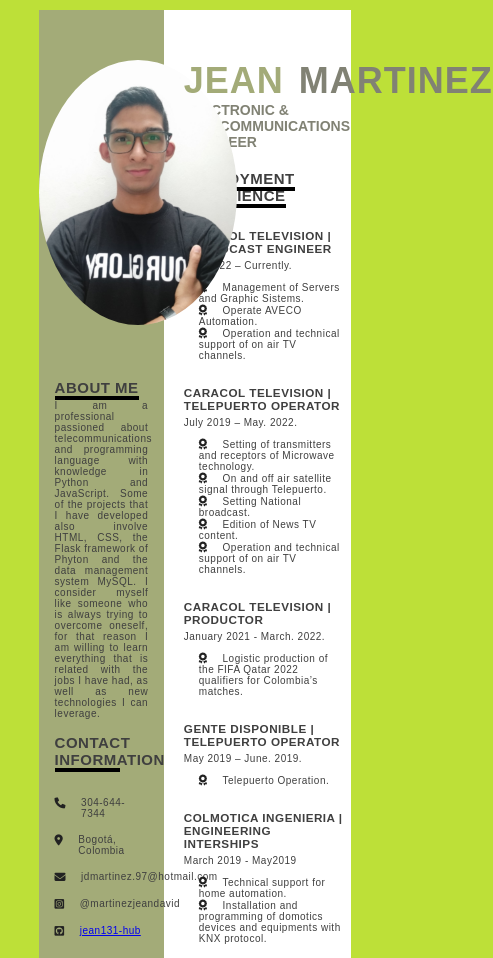
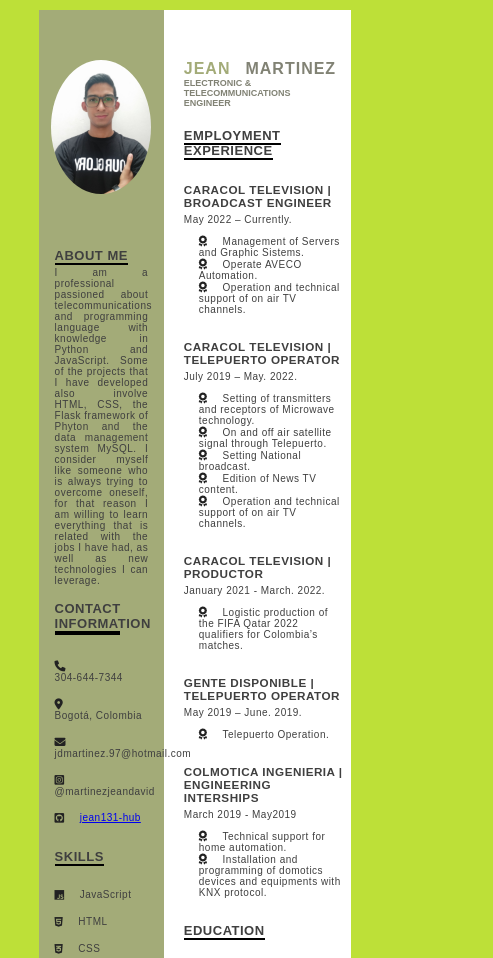
Before and after one commit to jean131-hub/CV, a plain HTML site: page index.html in a window 390 px wide. Shown: the top 958 px of the page, 493 px wide, since content can reach past the window. Drawn offline with Linux system fonts and the light colour scheme.

Commit message:
Resposive hasta 390px Cel mediano

```diff
--- a/css/styles.css
+++ b/css/styles.css
@@ -88,6 +88,7 @@
 .box li{
     text-transform: none;
     display: flex;
+    flex-wrap: wrap;
     list-style: none;
     margin-top: 15px;
 }
@@ -287,3 +288,43 @@
         margin-left: 15px;
     }
 }
+
+@media(max-width:390px){
+    #title{
+        font-size: 8px;
+    }
+
+    #degree{
+        font-size: 9px;
+    }
+
+    .box{
+        font-size: 10px;
+    }
+
+    .box h2{
+        font-size: 13px;
+        border-bottom: 2px solid black;
+    }
+    .icon{
+        font-size: 11px;
+    }
+
+    #my-photo{
+        width: 100px;
+    }
+
+    #sheet .button{
+        font-size: 10px;
+        width: 98%;
+        height: 38px;
+    }
+
+    .button a{
+        line-height: 38px;
+    }
+
+    #sheet .box ul li ul{
+        margin-left: 15px;
+    }
+}
```
